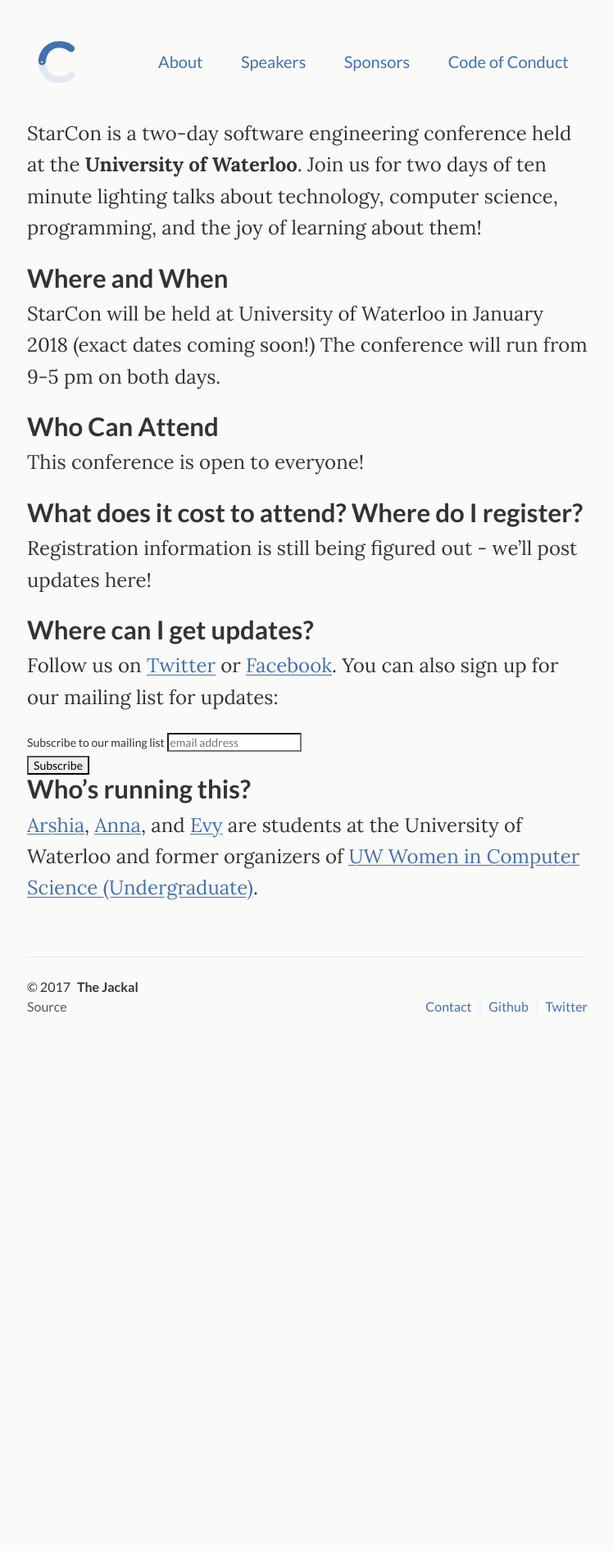
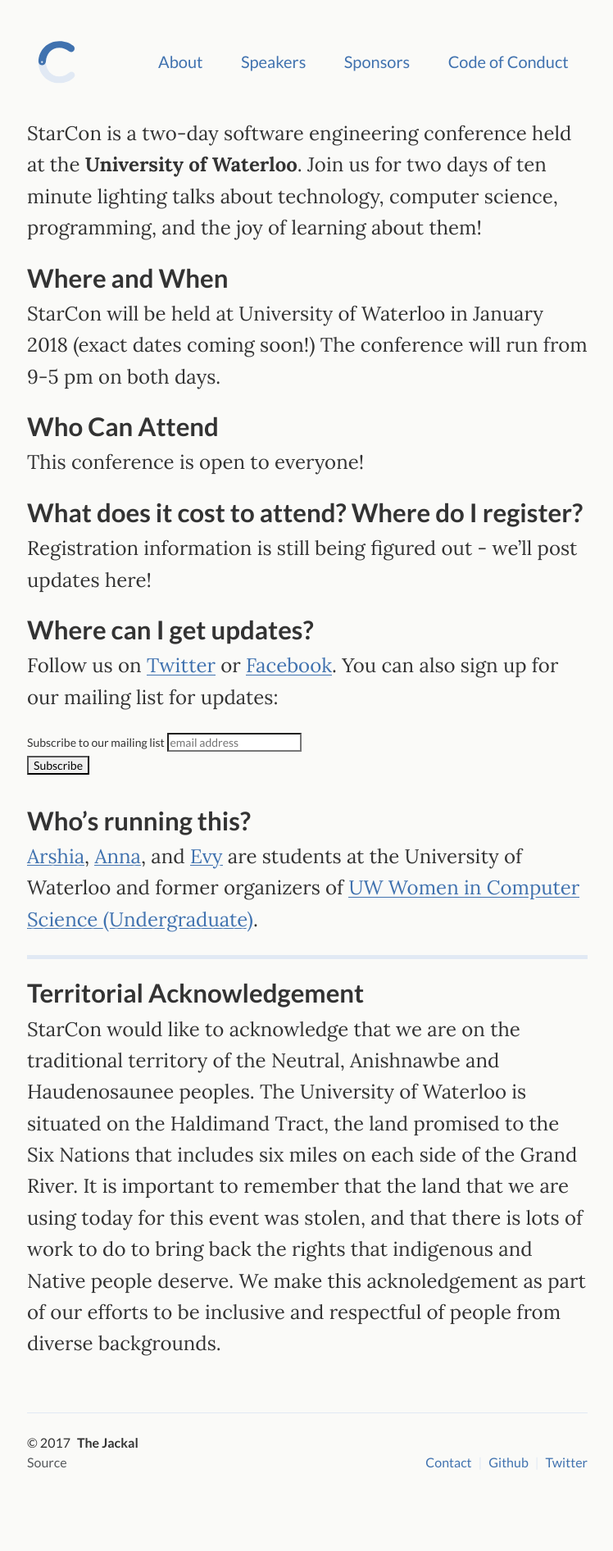
Before and after one commit to StarConKW/starconkw.github.io, a Jekyll site: the page built from index.md, in a window 1280 px wide. Shown: the whole page at 82% size, without its empty margins (265-1013 px from the left). Built offline with Jekyll 4.4.1, drawn with Linux system fonts in a browser that asks for light colours; comment, search, counter and statistics services are not loaded; before the commit the page ends 1336 px from its top, so only the background shows below that.

Commit message:
Territorial acknowledgement (#6)
* add policies

* Move acknowledgement to home page

```diff
--- a/index.md
+++ b/index.md
@@ -40,12 +40,25 @@ Follow us on [Twitter](https://twitter.com/starconuw) or [Facebook](https://www.
     </div>
 </form>
 </div>
+<br>
 {:/}
 <!--End mc_embed_signup-->
-
 
 ## Who's running this?
 
 [Arshia](https://twitter.com/arshia__), [Anna](http://annalorimer.com/), and [Evy](evykassirer.com) are students at the University of Waterloo and former organizers of [UW Women in Computer Science (Undergraduate)](wics.uwaterloo.ca).
 
+---
+
+## Territorial Acknowledgement ##
+
+StarCon would like to acknowledge that we are on the traditional territory of
+the Neutral, Anishnawbe and Haudenosaunee peoples. The University of Waterloo is
+situated on the Haldimand Tract, the land promised to the Six Nations that
+includes six miles on each side of the Grand River. It is important to remember
+that the land that we are using today for this event was stolen, and that there
+is lots of work to do to bring back the rights that indigenous and Native people
+deserve. We make this acknoledgement as part of our efforts to be inclusive and
+respectful of people from diverse backgrounds.
+
 </div>
```
